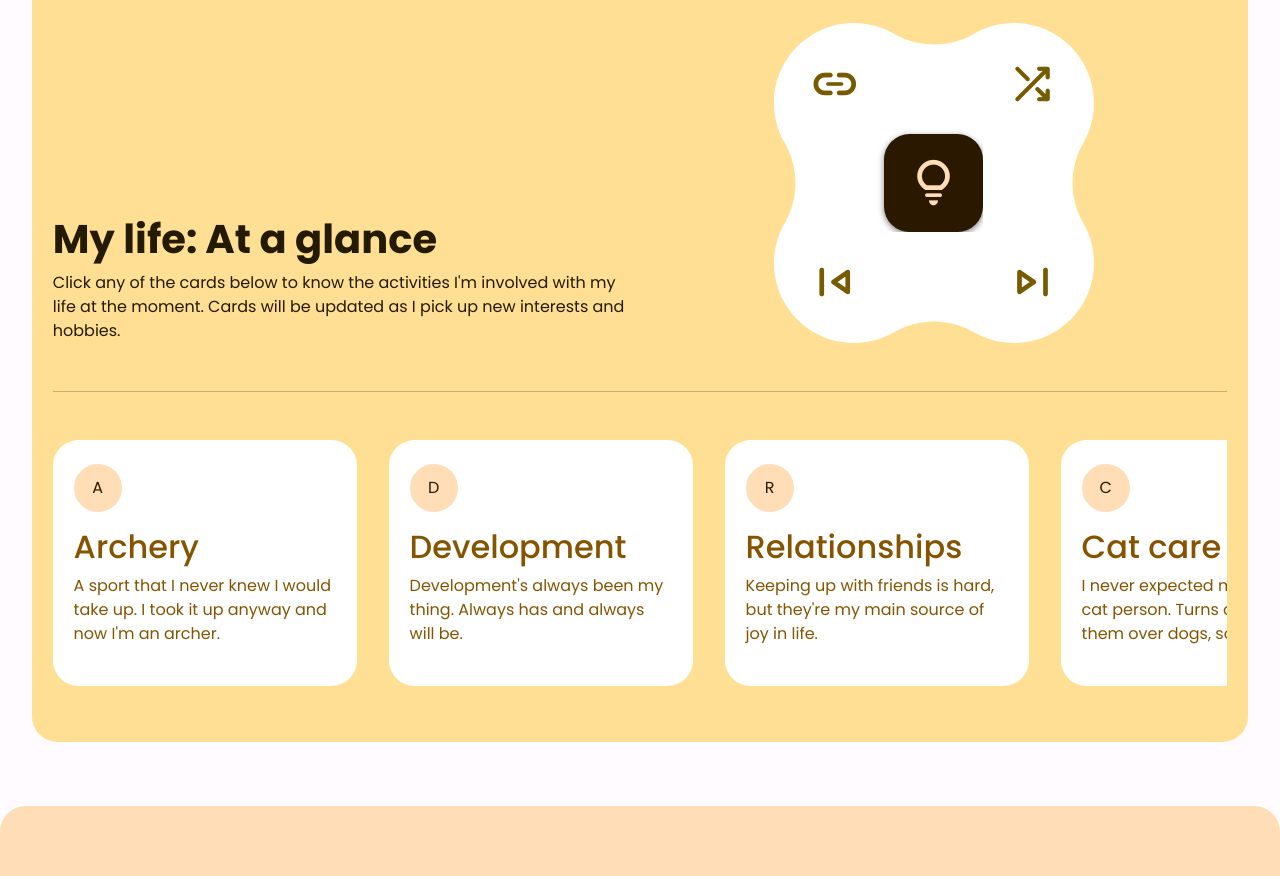
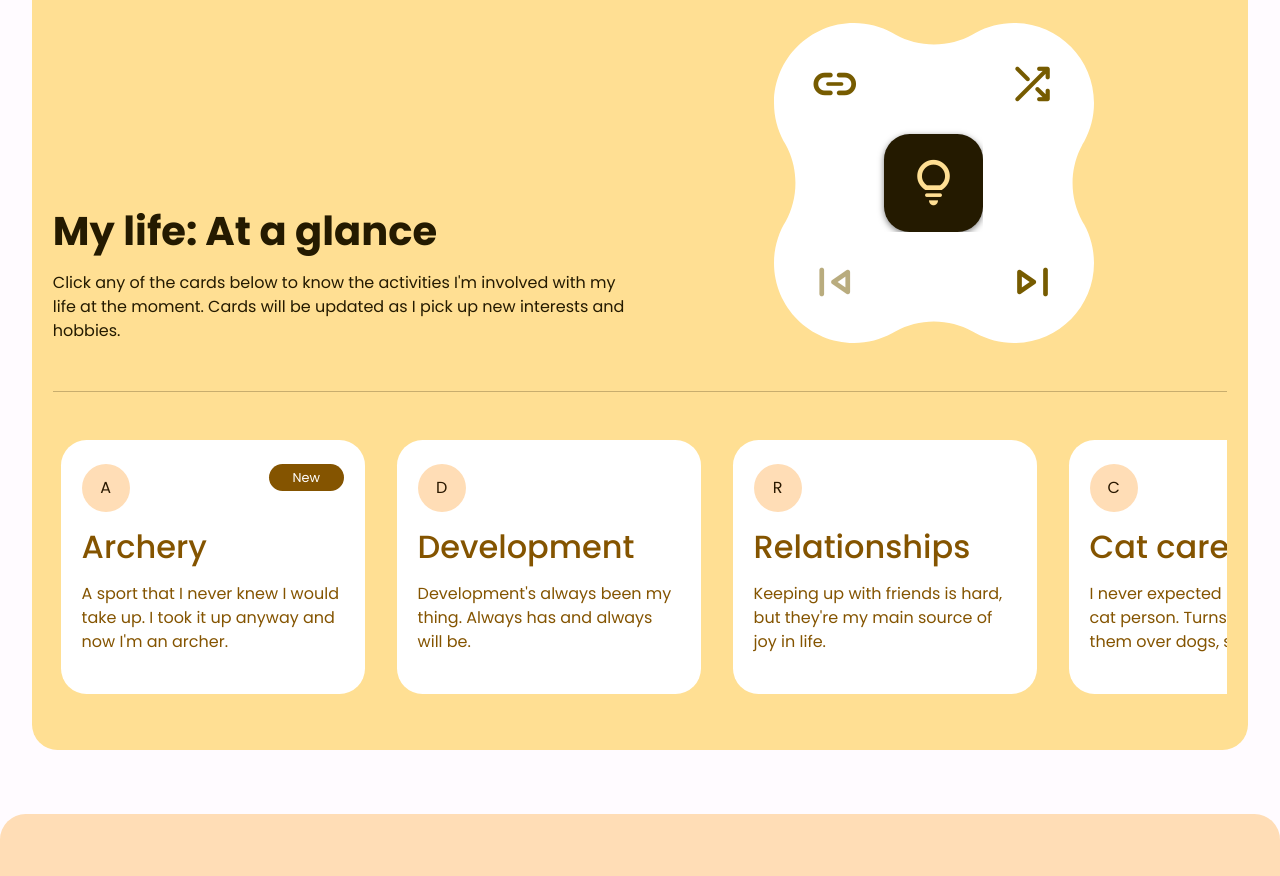
Before and after one commit to Dartegnian/portfolio, an Angular app: page / in a window 1280 px wide. Shown: the part 1120-1996 px from the top of the page. Built offline with nearby package versions, Linux system fonts and the light colour scheme.

Commit message:
Add other user-accessibility/feedback cues, implement isNew variable

```diff
--- a/src/app/components/life-at-a-glance/life-at-a-glance.component.html
+++ b/src/app/components/life-at-a-glance/life-at-a-glance.component.html
@@ -14,15 +14,15 @@
 		</section>
 		<section class="life-at-a-glance__feature">
 			<div class="life-at-a-glance__feature-actions">
-				<a [href]="features[featureIndex]['link']" target="_blank" class="life-at-a-glance__action"><span class="material-symbols-rounded life-at-a-glance__action-icon">link</span></a>
+				<a [href]="features[featureIndex]['link']" target="_blank" class="life-at-a-glance__action" role="button" tabindex="0"><span class="material-symbols-rounded life-at-a-glance__action-icon">link</span></a>
 				<div class="life-at-a-glance__action life-at-a-glance__action--empty"></div>
-				<div (click)="shuffleFeature()" class="life-at-a-glance__action"><span class="material-symbols-rounded life-at-a-glance__action-icon">shuffle</span></div>
+				<div (click)="shuffleFeature()" class="life-at-a-glance__action" role="button" tabindex="0"><span class="material-symbols-rounded life-at-a-glance__action-icon">shuffle</span></div>
 				<div class="life-at-a-glance__action life-at-a-glance__action--empty"></div>
 				<div class="life-at-a-glance__action life-at-a-glance__action--center"><span class="material-symbols-rounded life-at-a-glance__action-icon">{{ features[featureIndex]["icon"] }}</span></div>
 				<div class="life-at-a-glance__action life-at-a-glance__action--empty"></div>
-				<div (click)="skipFeature('previous')" class="life-at-a-glance__action"><span class="material-symbols-rounded life-at-a-glance__action-icon">skip_previous</span></div>
+				<div (click)="skipFeature('previous')" class="life-at-a-glance__action" [class.life-at-a-glance__action--disabled]="featureIndex === 1 || featureIndex === 0" role="button" tabindex="0"><span class="material-symbols-rounded life-at-a-glance__action-icon">skip_previous</span></div>
 				<div class="life-at-a-glance__action life-at-a-glance__action--empty"></div>
-				<div (click)="skipFeature('next')" class="life-at-a-glance__action"><span class="material-symbols-rounded life-at-a-glance__action-icon">skip_next</span></div>
+				<div (click)="skipFeature('next')" class="life-at-a-glance__action" [class.life-at-a-glance__action--disabled]="featureIndex === features.length - 1" role="button" tabindex="0"><span class="material-symbols-rounded life-at-a-glance__action-icon">skip_next</span></div>
 			</div>
 		</section>
 	</header>
@@ -40,8 +40,10 @@
 			*ngIf="i !== 0"
 			(click)="setFeature(i)"
 			class="life-at-a-glance__card"
+			[class.life-at-a-glance__card--selected]="featureIndex === i"
 		>
 			<header class="life-at-a-glance__card-header">
+				<span *ngIf="feature.isNew" class="life-at-a-glance__card-title-new">New</span>
 				<div class="life-at-a-glance__card-title-thumb">{{ feature.title.charAt(0) }}</div>
 				<h2>{{ feature.title }}</h2>
 			</header>
--- a/src/app/components/life-at-a-glance/life-at-a-glance.component.scss
+++ b/src/app/components/life-at-a-glance/life-at-a-glance.component.scss
@@ -35,6 +35,7 @@
 
 	&__header-text {
 		display: flex;
+		margin-bottom: 0.5rem;
 
 		& > :first-child {
 			margin-right: 0.5rem;
@@ -75,23 +76,40 @@
 		height: 25vw;
 		padding: 2%;
 
-		@include media-breakpoint-down(lg) {
-			width: 40vw;
-			height: 40vw;
+		@include media-breakpoint-only(md) {
+			width: 44vw;
+			height: 44vw;
+			padding: 3%;
+		}
+
+		@include media-breakpoint-down(md) {
+			width: 55vw;
+			height: 55vw;
+			padding: 4%;
 		}
 	}
 
 	&__action {
-		@include theme-transition;
 		@include material-basic--tertiary;
 		display: flex;
 		justify-content: center;
 		align-items: center;
 		text-decoration: none;
+		transition: opacity $theme-transition-speed ease, color $theme-transition-speed ease, background-color $theme-transition-speed ease,;
+		cursor: pointer;
+
+		&--empty {
+			cursor :default;
+		}
+
+		&--disabled {
+			cursor: not-allowed;
+			opacity: 0.5;
+		}
 
 		&--center {
-			@include theme-transition;
-			@include material-inverted--primary;
+			@include material-inverted--tertiary;
+			cursor :default;
 			border-radius: $container-border-radius;
 			box-shadow: $elevated-shadow;
 		}
@@ -112,7 +130,7 @@
 	&__cards-wrapper {
 		display: grid;
 		gap: 2rem;
-		padding: 2rem 0rem;
+		padding: 2rem 0.5rem;
 		overflow-x: scroll;
 		grid-auto-columns: minmax(19rem, 1fr);
 		grid-auto-flow: column;
@@ -120,17 +138,32 @@
 	}
 
 	&__card {
-		@include theme-transition;
 		@include material-basic--primary;
 		border-radius: $container-border-radius;
 		padding: $container-padding;
+		transition: box-shadow $theme-transition-speed ease;
 
-		flex: 1;
+		&--selected {
+			box-shadow: $elevated-shadow;
+		}
 	}
 
 	&__card-header {
 		display: flex;
 		flex-direction: column;
+		position: relative;
+		margin-bottom: 0.5rem;
+	}
+
+	&__card-title-new {
+		@include material-colored--primary;
+		border-radius: $container-border-radius;
+		border-radius: 1.6rem;
+		padding: 0.25rem 1.5rem;
+		position: absolute;
+		top: 0;
+		right: 0;
+		font-size: 0.8rem;
 	}
 
 	&__card-title-thumb {
--- a/src/app/components/life-at-a-glance/life-at-a-glance.component.ts
+++ b/src/app/components/life-at-a-glance/life-at-a-glance.component.ts
@@ -42,7 +42,8 @@ export class LifeAtAGlanceComponent implements OnInit {
 			icon: "pets",
 			link: "https://www.reddit.com/r/cats/",
 			shortDescription: "I never expected myself to be a cat person. Turns out, I prefer them over dogs, sorry.",
-			description: ["My sister and I currently take care of a Persian/Siamese cat named Milktea. He's really cute and the fluffiest cat I've ever owned. In the future, I want to name all my cats' names after drinks, like Sprite or Pepsi.", "Cats are really cute uwu. "]
+			description: ["My sister and I currently take care of a Persian/Siamese cat named Milktea. He's really cute and the fluffiest cat I've ever owned. In the future, I want to name all my cats' names after drinks, like Sprite or Pepsi.", "Cats are really cute uwu. "],
+			isNew: true
 		},
 		{
 			title: "Music",
```
